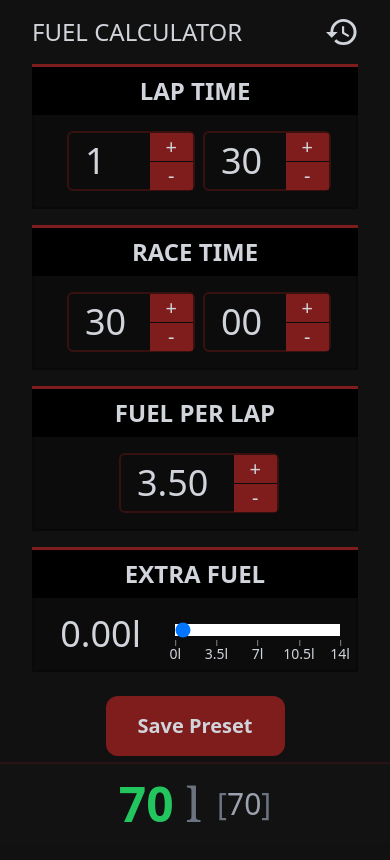
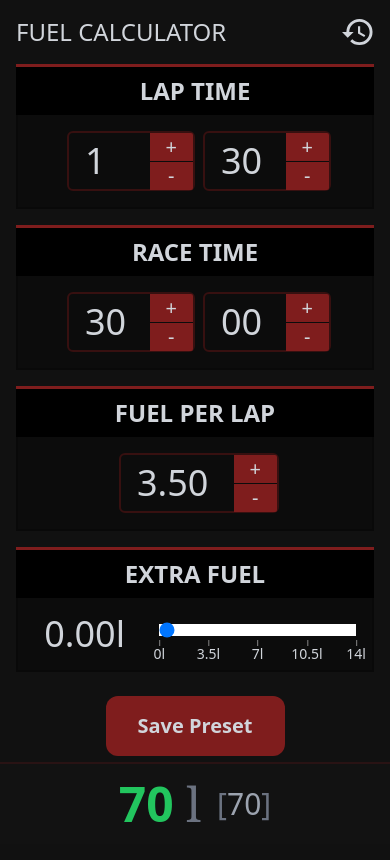
Before and after one commit to vntw/fuel-calc-pwa, a Preact app: page / in a window 390 px wide. Shown: the top 860 px of the page. Built offline with nearby package versions, Linux system fonts and the light colour scheme.

Commit message:
Reduce container padding for mobile

```diff
--- a/tailwind.config.js
+++ b/tailwind.config.js
@@ -4,7 +4,7 @@ module.exports = {
   theme: {
     container: {
       center: true,
-      padding: '2rem',
+      padding: '1rem',
     },
     extend: {
       borderWidth: {
```
